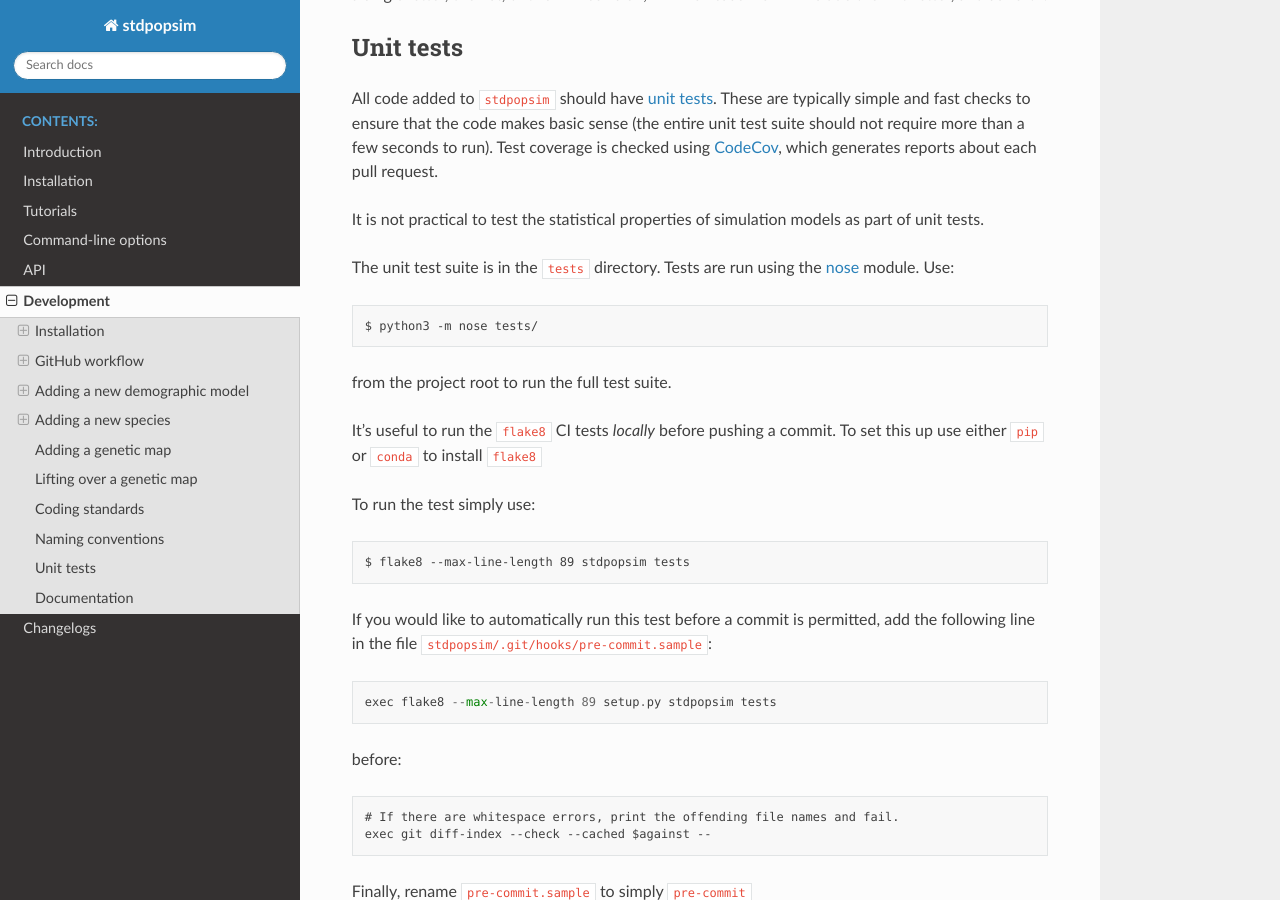
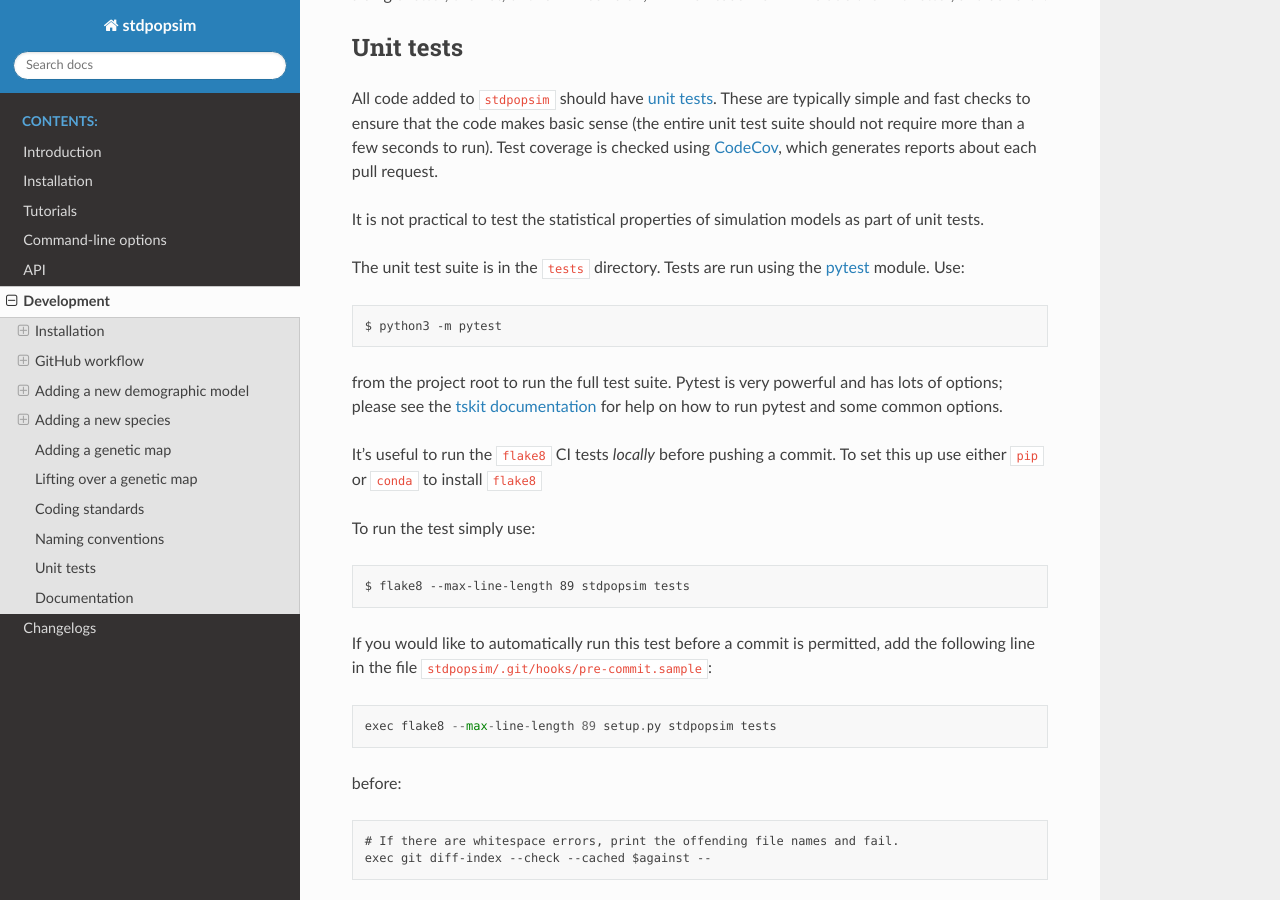
Before and after one commit to popsim-consortium/stdpopsim, a Sphinx documentation site: the page built from docs/development.rst, in a window 1280 px wide and 900 px high, scrolled down 19812 px. Built offline with Sphinx 7.4.7 and the Read the Docs theme 2.0.0, drawn with Linux system fonts in a browser that asks for light colours; pages that are not in the unit, such as notebooks, are missing from menus.

Commit message:
Minimal CI and docs updates for nose->pytest
Closes #751

```diff
--- a/docs/development.rst
+++ b/docs/development.rst
@@ -1100,11 +1100,14 @@ It is not practical to test the statistical properties of simulation models
 as part of unit tests.
 
 The unit test suite is in the ``tests`` directory. Tests are run using the
-`nose <https://nose.readthedocs.io/en/latest/>`_ module. Use::
+`pytest <https://docs.pytest.org/en/stable/>`_ module. Use::
 
-    $ python3 -m nose tests/
+    $ python3 -m pytest
 
-from the project root to run the full test suite.
+from the project root to run the full test suite. Pytest is very powerful and
+has lots of options; please see the `tskit documentation
+<https://tskit.dev/tskit/docs/stable/development.html#tests>`_ for help on
+how to run pytest and some common options.
 
 It's useful to run the ``flake8`` CI tests *locally* before pushing a commit.
 To set this up use either ``pip`` or ``conda`` to install ``flake8``
```
Also changed, not shown: 5 other files.
